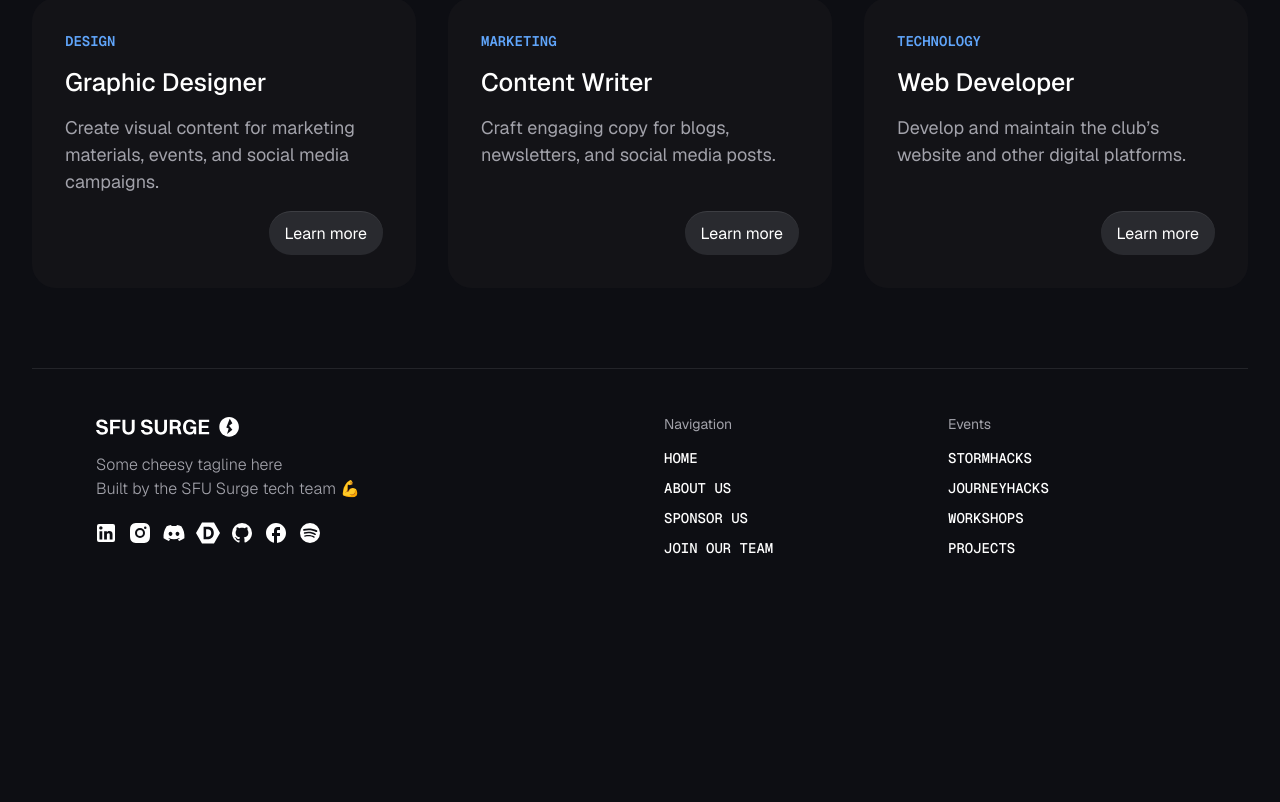
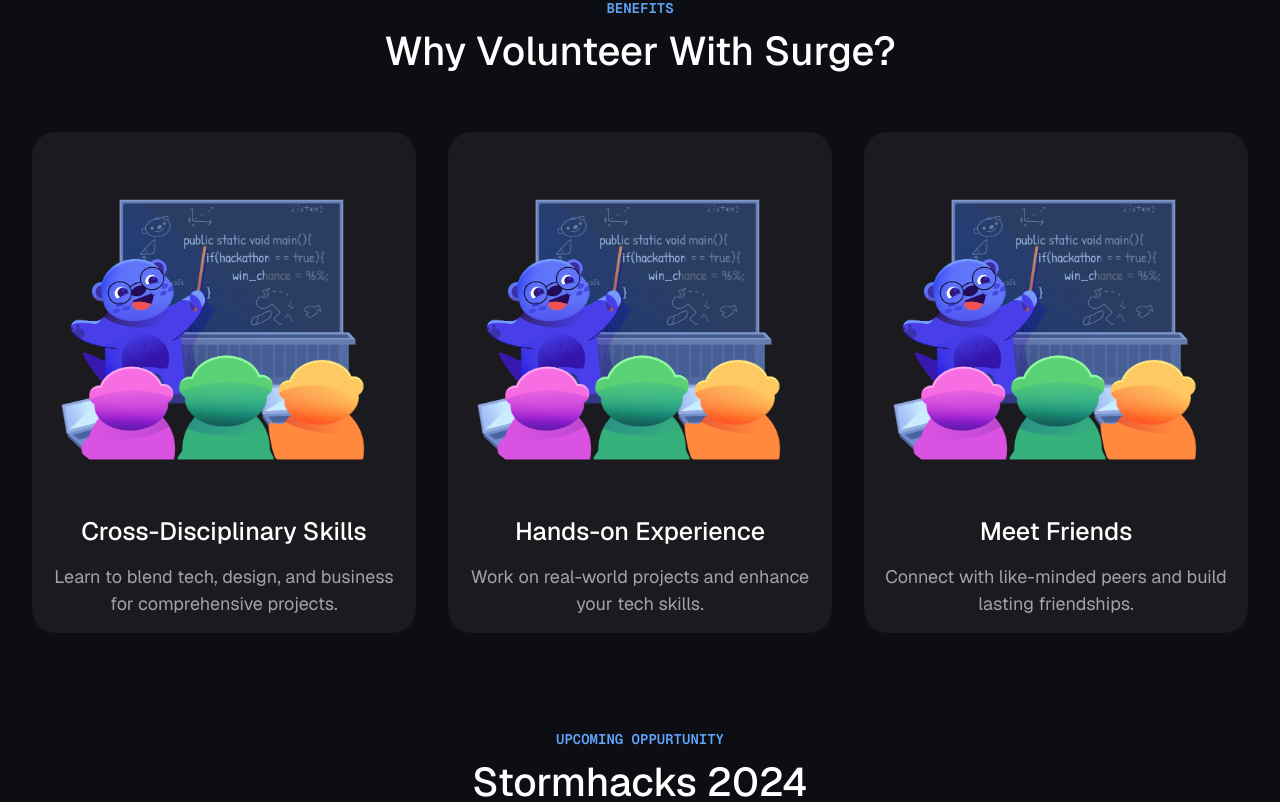
Before and after one commit to sfusurge/surge_website, a Next.js app: page /join in a window 1280 px wide. Shown: the part 718-1520 px from the top of the page. Before the commit the page ends 1353 px from the top, so only its background shows below. Built offline with nearby package versions, Linux system fonts and the light colour scheme.

Commit message:
added other sections

```diff
--- a/src/app/join/page.tsx
+++ b/src/app/join/page.tsx
@@ -3,6 +3,7 @@ import jobs from "@/lib/jobListing.json";
 import Link from "next/link";
 import Image from "next/image";
 import JobCard from "@/components/JobCard";
+import Card from "@/components/Card";
 
 export const metadata: Metadata = {
   title: "Join SFU Surge",
@@ -20,16 +21,52 @@ export default function joinTeam() {
             alt={"hello"}
             className="object-contain  "
           />
-
         </div>
 
+        <div className="flex flex-col gap-5 justify-center">
+          <h1 className="large-title emphasized text-pretty max-w-xl">
+            Ready to Make an Impact With Surge?
+          </h1>
+          <p className="paragraph">
+            Join Surge and be a part of a community driving innovation in
+            technology, design, and beyond. Whether you're passionate about
+            coding, logistics, or media, your skills can make a difference.{" "}
+          </p>
+        </div>
+      </section>
 
-        <div className="flex flex-col gap-5 justify-center">
-        <h1 className="large-title emphasized text-pretty max-w-xl">Ready to Make an Impact With Surge?</h1>
-        <p className="paragraph">Join Surge and be a part of a community driving innovation in technology, design, and beyond. Whether you're passionate about coding, logistics, or media, your skills can make a difference. </p>
+      <section className="flex flex-col items-center text-center gap-2">
+        <span className="text-sm font-GeistMono uppercase text-[#60A5FA] font-semibold">
+          Benefits
+        </span>
+        <h2 className="title-1 emphasized mb-12"> Why Volunteer With Surge?</h2>
 
+        <div className="grid grid-cols-1 md:grid-cols-3 gap-8">
+          <Card
+            title="Cross-Disciplinary Skills"
+            description="Learn to blend tech, design, and business for comprehensive projects."
+            src="picture url here"
+          />
+          <Card
+            title="Hands-on Experience"
+            description="Work on real-world projects and enhance your tech skills."
+            src="picture url here"
+          />
+          <Card
+            title="Meet Friends"
+            description="Connect with like-minded peers and build lasting friendships."
+            src="picture url here"
+            className="col-span-full md:col-span-1"
+          />
         </div>
+      </section>
 
+      <section className="flex flex-col items-center text-center gap-2">
+        <span className="text-sm font-GeistMono uppercase text-[#60A5FA] font-semibold">
+          Upcoming Oppurtunity
+        </span>
+        <h2 className="title-1 emphasized mb-4"> Stormhacks 2024</h2>
+        <p className="paragraph">Join us as we prepare for our upcoming Hackathon event, where your contributions could help shape the future of technology! Be part of the team that brings innovative ideas to life.</p>
 
       </section>
 
--- /dev/null
+++ b/src/components/Card.tsx
@@ -0,0 +1,32 @@
+import Image from "next/image";
+
+type CardProps = {
+    className?: string,
+    title: string,
+    description: string,
+    src:string
+  };
+  export default function Card({
+    title,
+    description,
+    src,
+    className,
+  }: CardProps) {
+    return (
+      <div className={`${className} w-full bg-[#1b1b1f] rounded-3xl flex flex-col items-center p-4 gap-4  text-center  `}>
+
+        <div className="flex md:justify-center ">
+        <Image
+        src={"/boo.png"}
+        width={1928}
+        height={1598}
+        alt={"hello"}
+        className="object-contain aspect-square max-w-48 md:max-w-full "
+       />
+        </div>
+
+        <h2 className="text-xl font-medium">{title}</h2>
+        <p className="text-base text-text-secondary font-normal max-w-96 ">{description}</p>
+      </div>
+    );
+  }
```
Lines whose indentation alone changed are shown as unchanged.
